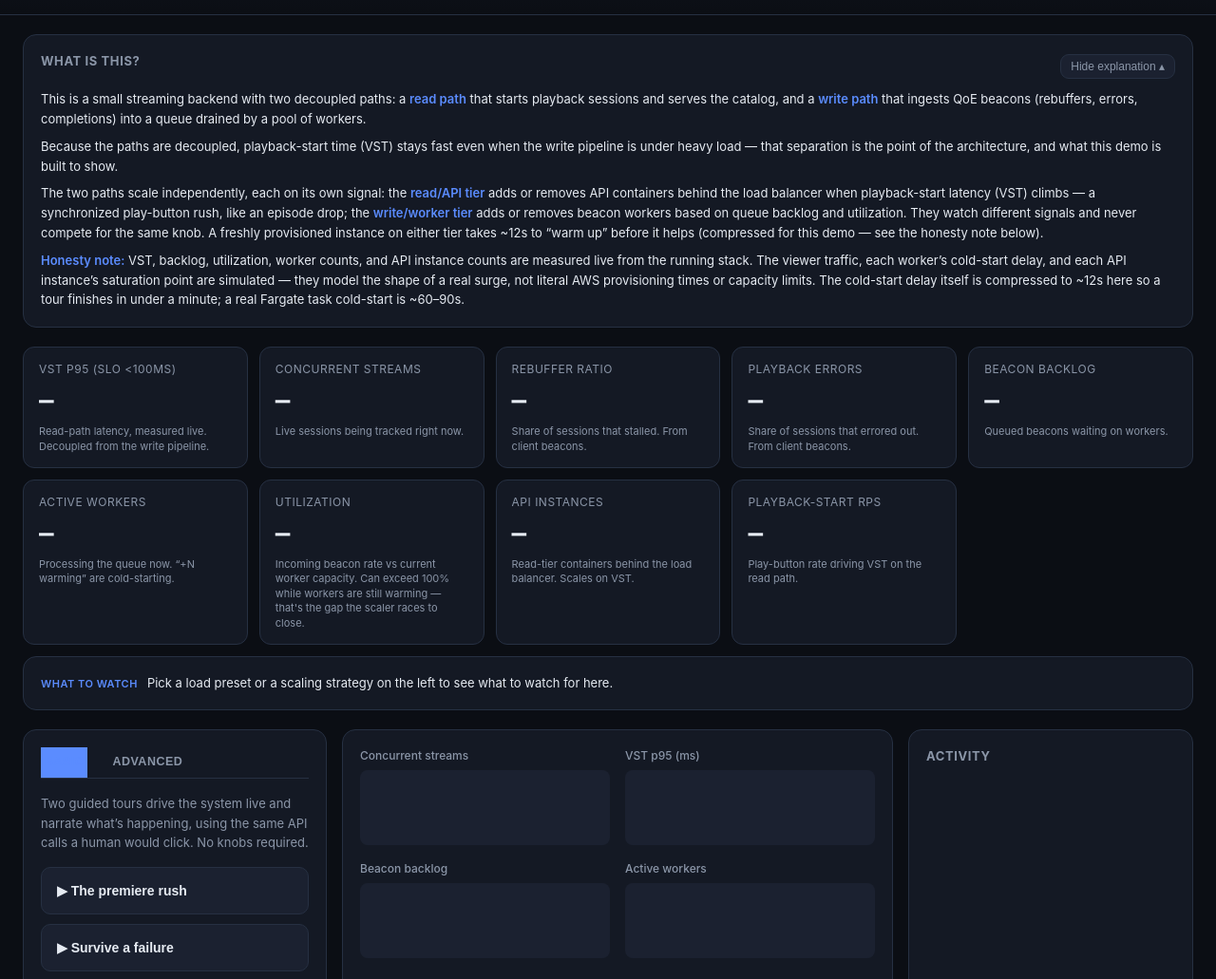
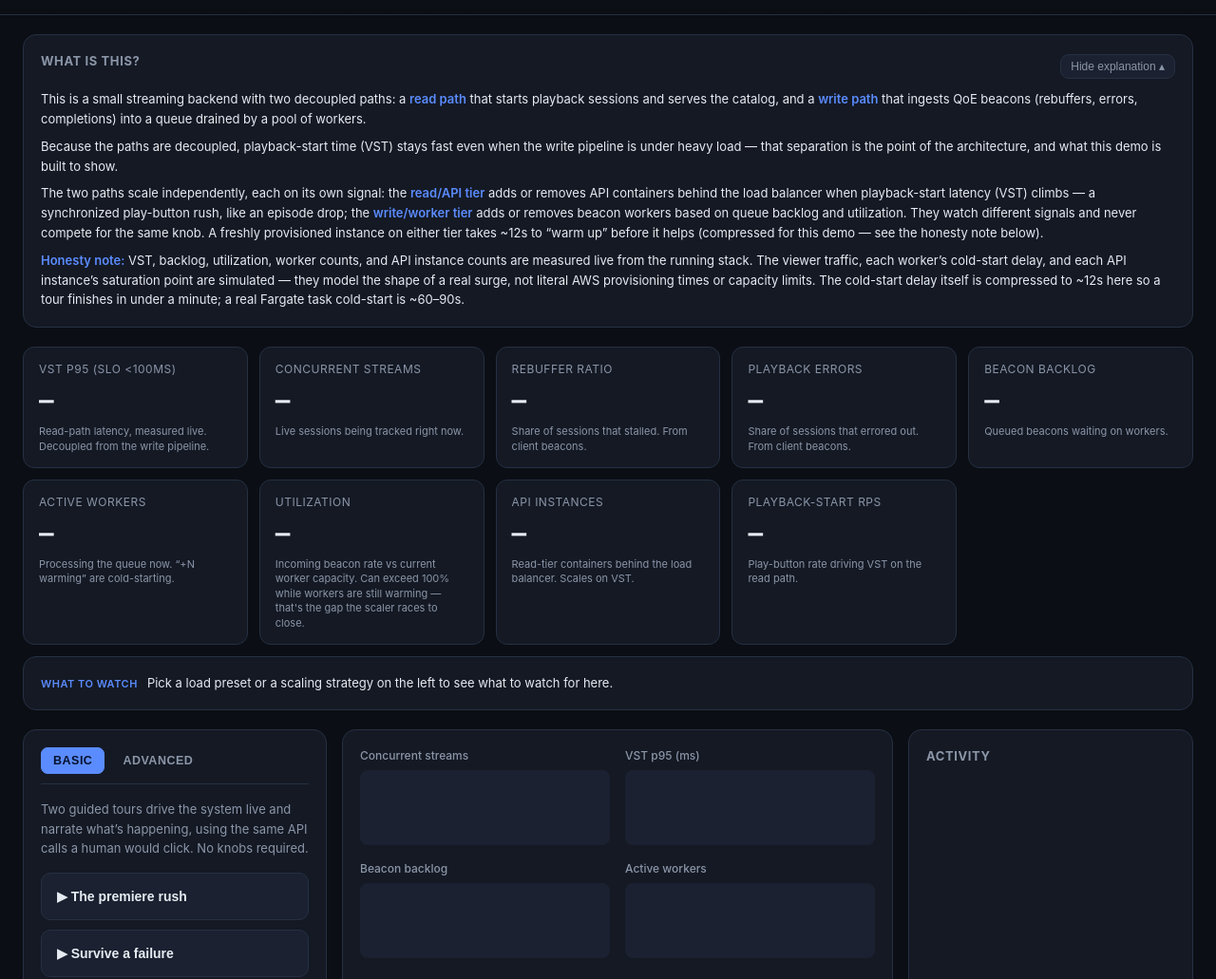
Before and after one commit to DKilkenny/streaming-qoe-scaling-demo, a website: page controlplane/public/index.html in a window 1280 px wide. Shown: the part 69-1100 px from the top of the page at 95% size. Drawn offline with Linux system fonts and the light colour scheme; no server answers.

Commit message:
Console: fix Basic/Advanced tab styling so the active tab label is readable

```diff
--- a/controlplane/public/style.css
+++ b/controlplane/public/style.css
@@ -110,14 +110,19 @@ button.active {
 .explain .tag { display: inline-block; font-size: 11px; color: var(--muted); margin-bottom: 6px; font-family: var(--mono); }
 
 /* ---- Basic/Advanced tabs ---- */
-.tabs { display: flex; gap: 4px; margin-bottom: 16px; border-bottom: 1px solid var(--line); }
+.tabs { display: flex; gap: 6px; margin-bottom: 16px; padding-bottom: 10px; border-bottom: 1px solid var(--line); }
 .tab-btn {
-  background: transparent; border: none; border-bottom: 2px solid transparent; border-radius: 0;
-  color: var(--muted); padding: 8px 4px; margin-right: 18px; font-size: 12.5px;
+  background: transparent; border: 1px solid transparent; border-radius: 7px;
+  color: var(--muted); padding: 6px 12px; font-size: 12.5px;
   font-weight: 600; text-transform: uppercase; letter-spacing: .5px; cursor: pointer;
 }
 .tab-btn:hover { color: var(--text); border-color: transparent; }
-.tab-btn.active { color: var(--accent); border-bottom-color: var(--accent); }
+/* Explicit background + text color here (not just relying on the generic
+   button.active rule) — .tab-btn.active's higher specificity was winning the
+   `color` fight against button.active but losing the `background` one,
+   leaving accent-on-accent text that was invisible. Both are set together
+   so the pair can never drift apart again. */
+.tab-btn.active { background: var(--accent); color: #06122e; border-color: var(--accent); }
 
 /* ---- Basic view: guided tours ---- */
 .basic-intro { color: var(--muted); font-size: 13px; line-height: 1.55; margin: 0 0 16px; }
```
